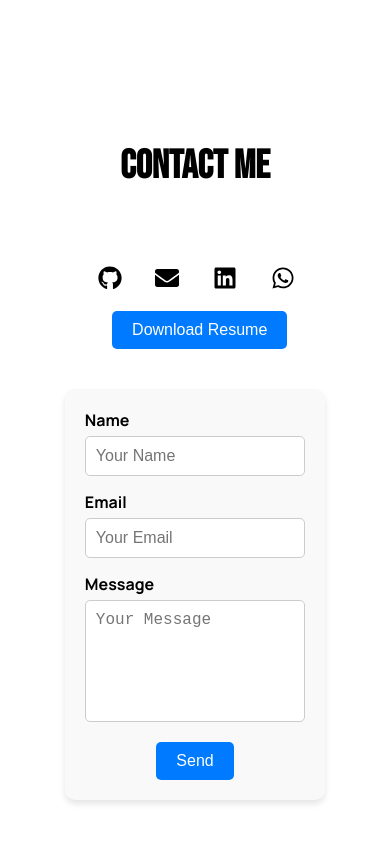
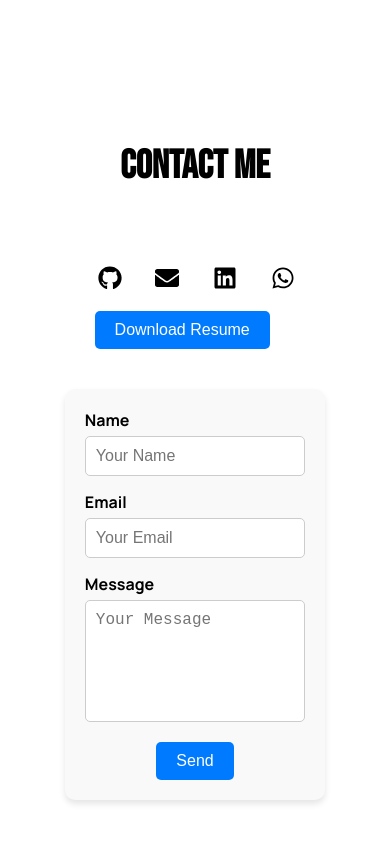
Before and after one commit to Rajnish-Bansal/portfolio, a React (Create React App) app: page / in a window 390 px wide. Shown: the part 3006-3849 px from the top of the page. Built offline with nearby package versions, Linux system fonts and the light colour scheme.

Commit message:
Update contact.css

```diff
--- a/src/components/contact.css
+++ b/src/components/contact.css
@@ -236,7 +236,7 @@ li a {
 
   .download-button {
     /* outline: auto; */
-    margin-left: 10%;
+/*     margin-left: 10%; */
     background-color: #007bff;
     color: white;
     cursor: pointer;
```
